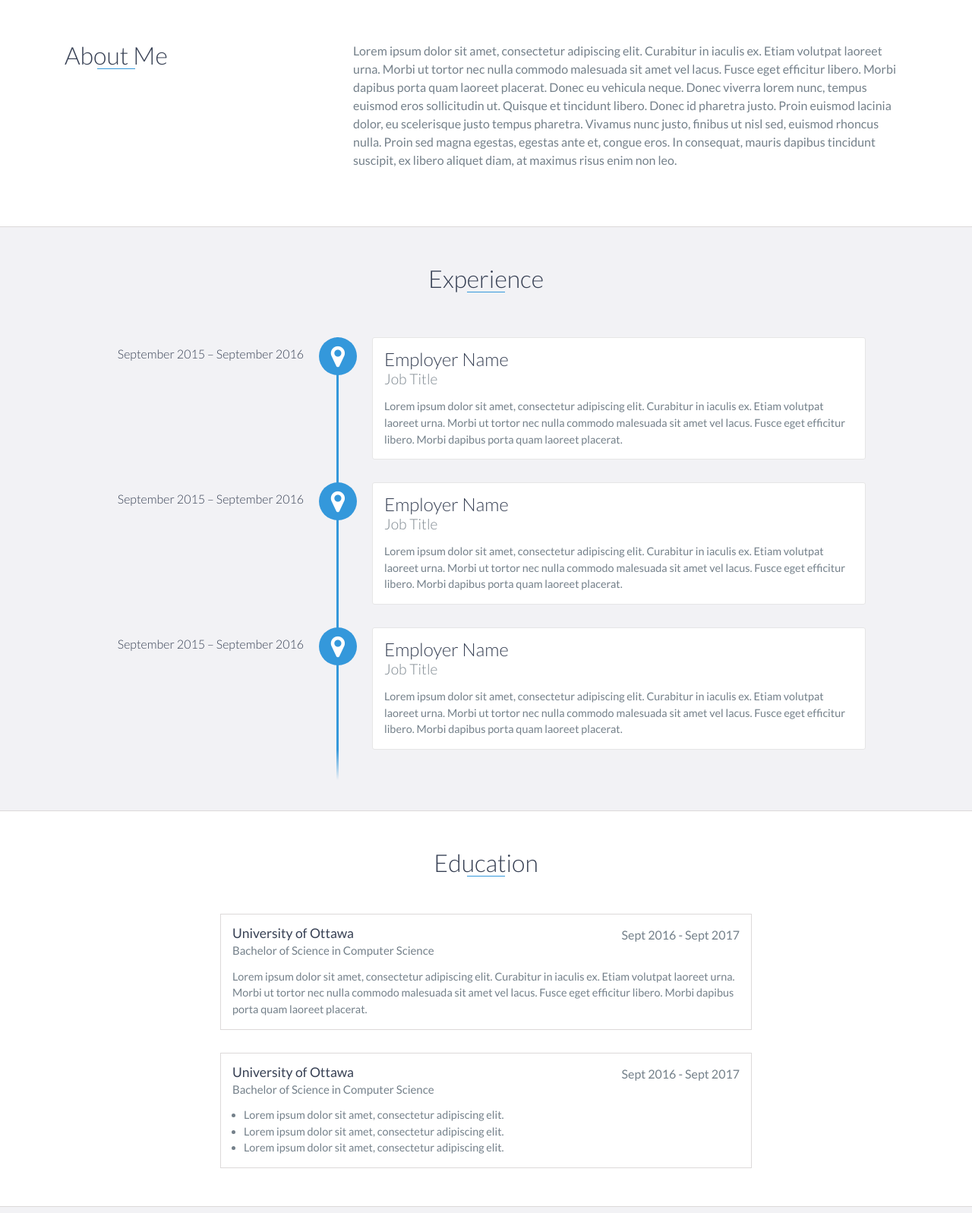
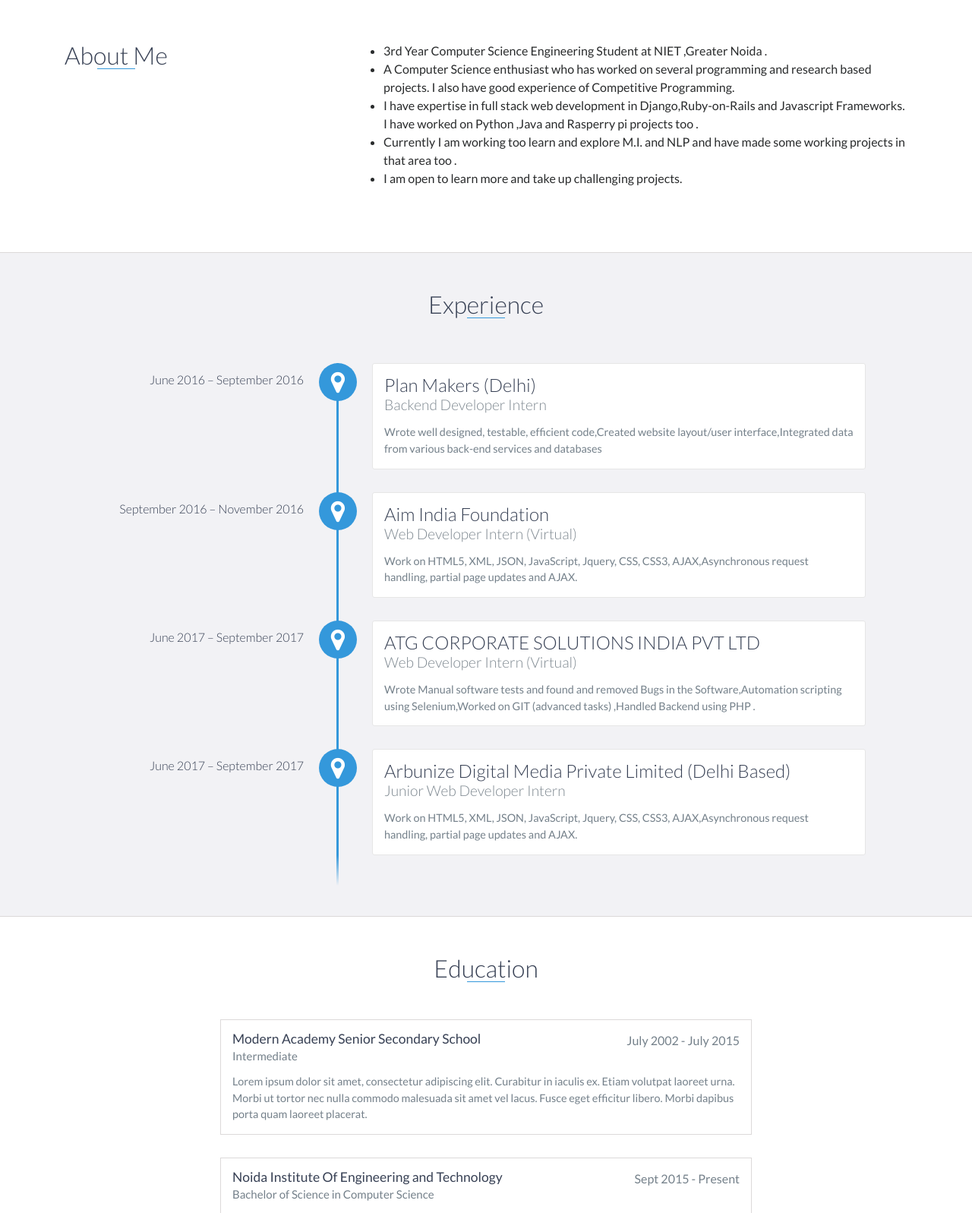
Before and after one commit to ammieakash/harrypotter0.github.io, a website: page index.html in a window 1280 px wide. Shown: the part 820-2417 px from the top of the page at 76% size. Drawn offline with nearby package versions, Linux system fonts and the light colour scheme.

Commit message:
Info updated

```diff
--- a/index.html
+++ b/index.html
@@ -76,9 +76,13 @@
                 </div>
                 <div class="col-md-8">
                     <p>
-                        Lorem ipsum dolor sit amet, consectetur adipiscing elit. Curabitur in iaculis ex. Etiam volutpat laoreet urna. Morbi ut tortor nec nulla commodo malesuada sit amet vel lacus. Fusce eget efficitur libero. Morbi dapibus porta quam laoreet placerat. Donec
-                        eu vehicula neque. Donec viverra lorem nunc, tempus euismod eros sollicitudin ut. Quisque et tincidunt libero. Donec id pharetra justo. Proin euismod lacinia dolor, eu scelerisque justo tempus pharetra. Vivamus nunc justo, finibus
-                        ut nisl sed, euismod rhoncus nulla. Proin sed magna egestas, egestas ante et, congue eros. In consequat, mauris dapibus tincidunt suscipit, ex libero aliquet diam, at maximus risus enim non leo.
+                      <ul>
+                        <li>3rd Year Computer Science Engineering Student at NIET ,Greater Noida .</li>
+                        <li>A Computer Science enthusiast who has worked on several programming and research based projects. I also have good experience of Competitive Programming. </li>
+                        <li>I have expertise in full stack web development in Django,Ruby-on-Rails and Javascript Frameworks. I have worked on Python ,Java and Rasperry pi projects too .</li>
+                        <li>Currently I am working too learn and explore M.I. and NLP and have made some working projects in that area too .</li>
+                        <li>I am open to learn more and take up challenging projects.</li>
+                      </ul>
                     </p>
                 </div>
             </div>
@@ -89,29 +93,31 @@
     <div id="experience" class="background-alt">
         <h2 class="heading">Experience</h2>
         <div id="experience-timeline">
-            <div data-date="September 2015 – September 2016">
-                <h3>Employer Name</h3>
-                <h4>Job Title</h4>
-                <p>
-                    Lorem ipsum dolor sit amet, consectetur adipiscing elit. Curabitur in iaculis ex. Etiam volutpat laoreet urna. Morbi ut tortor nec nulla commodo malesuada sit amet vel lacus. Fusce eget efficitur libero. Morbi dapibus porta quam laoreet placerat.
-                </p>
+
+            <div data-date="June 2016 – September 2016">
+                <h3>Plan Makers (Delhi)</h3>
+                <h4>Backend Developer Intern</h4>
+                <p>Wrote well designed, testable, efficient code,Created website layout/user interface,Integrated data from various back-end services and databases</p>
             </div>
 
-            <div data-date="September 2015 – September 2016">
-                <h3>Employer Name</h3>
-                <h4>Job Title</h4>
-                <p>
-                    Lorem ipsum dolor sit amet, consectetur adipiscing elit. Curabitur in iaculis ex. Etiam volutpat laoreet urna. Morbi ut tortor nec nulla commodo malesuada sit amet vel lacus. Fusce eget efficitur libero. Morbi dapibus porta quam laoreet placerat.
-                </p>
+            <div data-date="September 2016 – November 2016">
+                <h3>Aim India Foundation</h3>
+                <h4>Web Developer Intern (Virtual)</h4>
+                <p>Work on HTML5, XML, JSON, JavaScript, Jquery, CSS, CSS3, AJAX,Asynchronous request handling, partial page updates and AJAX.</p>
             </div>
 
-            <div data-date="September 2015 – September 2016">
-                <h3>Employer Name</h3>
-                <h4>Job Title</h4>
-                <p>
-                    Lorem ipsum dolor sit amet, consectetur adipiscing elit. Curabitur in iaculis ex. Etiam volutpat laoreet urna. Morbi ut tortor nec nulla commodo malesuada sit amet vel lacus. Fusce eget efficitur libero. Morbi dapibus porta quam laoreet placerat.
-                </p>
+            <div data-date="June 2017 – September 2017">
+                <h3>ATG CORPORATE SOLUTIONS INDIA PVT LTD</h3>
+                <h4>Web Developer Intern (Virtual)</h4>
+                <p>Wrote Manual software tests and found and removed Bugs in the Software,Automation scripting using Selenium,Worked on GIT (advanced tasks) ,Handled Backend using PHP .</p>
             </div>
+
+            <div data-date="June 2017 – September 2017">
+                <h3>Arbunize Digital Media Private Limited (Delhi Based)</h3>
+                <h4>Junior Web Developer Intern</h4>
+                <p>Work on HTML5, XML, JSON, JavaScript, Jquery, CSS, CSS3, AJAX,Asynchronous request handling, partial page updates and AJAX.</p>
+            </div>
+
         </div>
     </div>
     <!-- End #experience -->
@@ -119,9 +125,9 @@
     <div id="education">
         <h2 class="heading">Education</h2>
         <div class="education-block">
-            <h3>University of Ottawa</h3>
-            <span class="education-date">Sept 2016 - Sept 2017</span>
-            <h4>Bachelor of Science in Computer Science</h4>
+            <h3>Modern Academy Senior Secondary School</h3>
+            <span class="education-date">July 2002 - July 2015</span>
+            <h4>Intermediate</h4>
             <p>
                 Lorem ipsum dolor sit amet, consectetur adipiscing elit. Curabitur in iaculis ex. Etiam volutpat laoreet urna. Morbi ut tortor nec nulla commodo malesuada sit amet vel lacus. Fusce eget efficitur libero. Morbi dapibus porta quam laoreet placerat.
             </p>
@@ -129,8 +135,8 @@
         <!-- End .education-block -->
 
         <div class="education-block">
-            <h3>University of Ottawa</h3>
-            <span class="education-date">Sept 2016 - Sept 2017</span>
+            <h3>Noida Institute Of Engineering and Technology</h3>
+            <span class="education-date">Sept 2015 - Present</span>
             <h4>Bachelor of Science in Computer Science</h4>
             <ul>
                 <li>
@@ -240,7 +246,7 @@
             <div class="row">
                 <div class="col-sm-5 copyright">
                     <p>
-                        Copyright &copy; 2017 YOUR NAME
+                        Copyright &copy; 2017 Akash Kandpal
                     </p>
                 </div>
                 <div class="col-sm-2 top">
@@ -251,19 +257,19 @@
                 <div class="col-sm-5 social">
                     <ul>
                         <li>
-                            <a href="https://github.com/" target="_blank"><i class="fa fa-github" aria-hidden="true"></i></a>
+                            <a href="https://github.com/harrypotter0" target="_blank"><i class="fa fa-github" aria-hidden="true"></i></a>
                         </li>
                         <li>
-                            <a href="https://stackoverflow.com/" target="_blank"><i class="fa fa-stack-overflow" aria-hidden="true"></i></a>
+                            <a href="https://www.linkedin.com/in/akash-kandpal-0b8b3b112/" target="_blank"><i class="fa fa-linkedin-square" aria-hidden="true"></i></a>
                         </li>
                         <li>
-                            <a href="https://www.facebook.com/" target="_blank"><i class="fa fa-facebook" aria-hidden="true"></i></a>
+                            <a href="https://www.codechef.com/users/harrypotter0" target="_blank"><i class="fa fa-code" aria-hidden="true"></i></a>
                         </li>
                         <li>
-                            <a href="https://twitter.com/" target="_blank"><i class="fa fa-twitter" aria-hidden="true"></i></a>
+                            <a href="https://twitter.com/akashkandpal123" target="_blank"><i class="fa fa-twitter" aria-hidden="true"></i></a>
                         </li>
                         <li>
-                            <a href="https://plus.google.com/" target="_blank"><i class="fa fa-google-plus" aria-hidden="true"></i></a>
+                            <a href="https://plus.google.com/u/0/100511261116855675051" target="_blank"><i class="fa fa-google-plus" aria-hidden="true"></i></a>
                         </li>
                     </ul>
                 </div>
```
